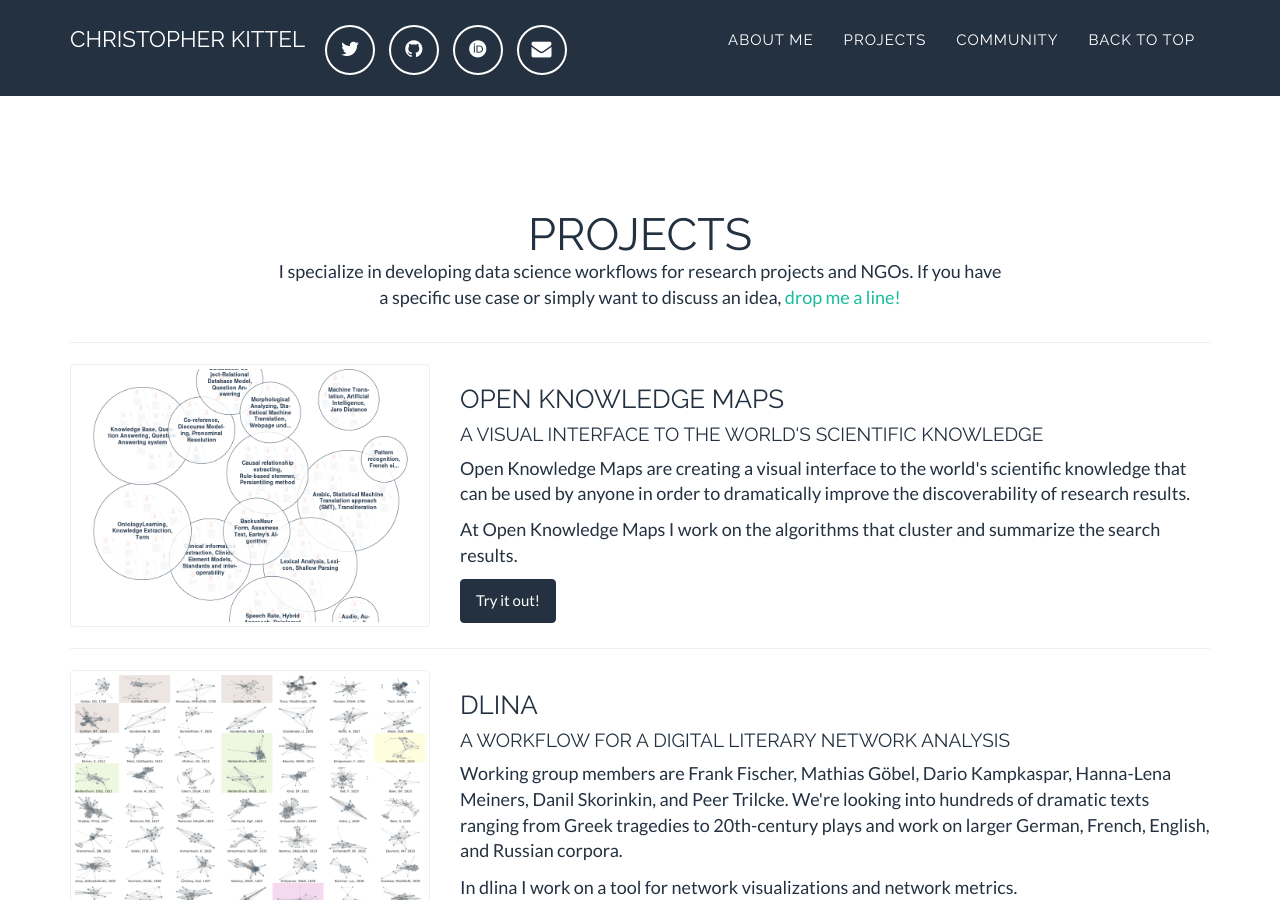
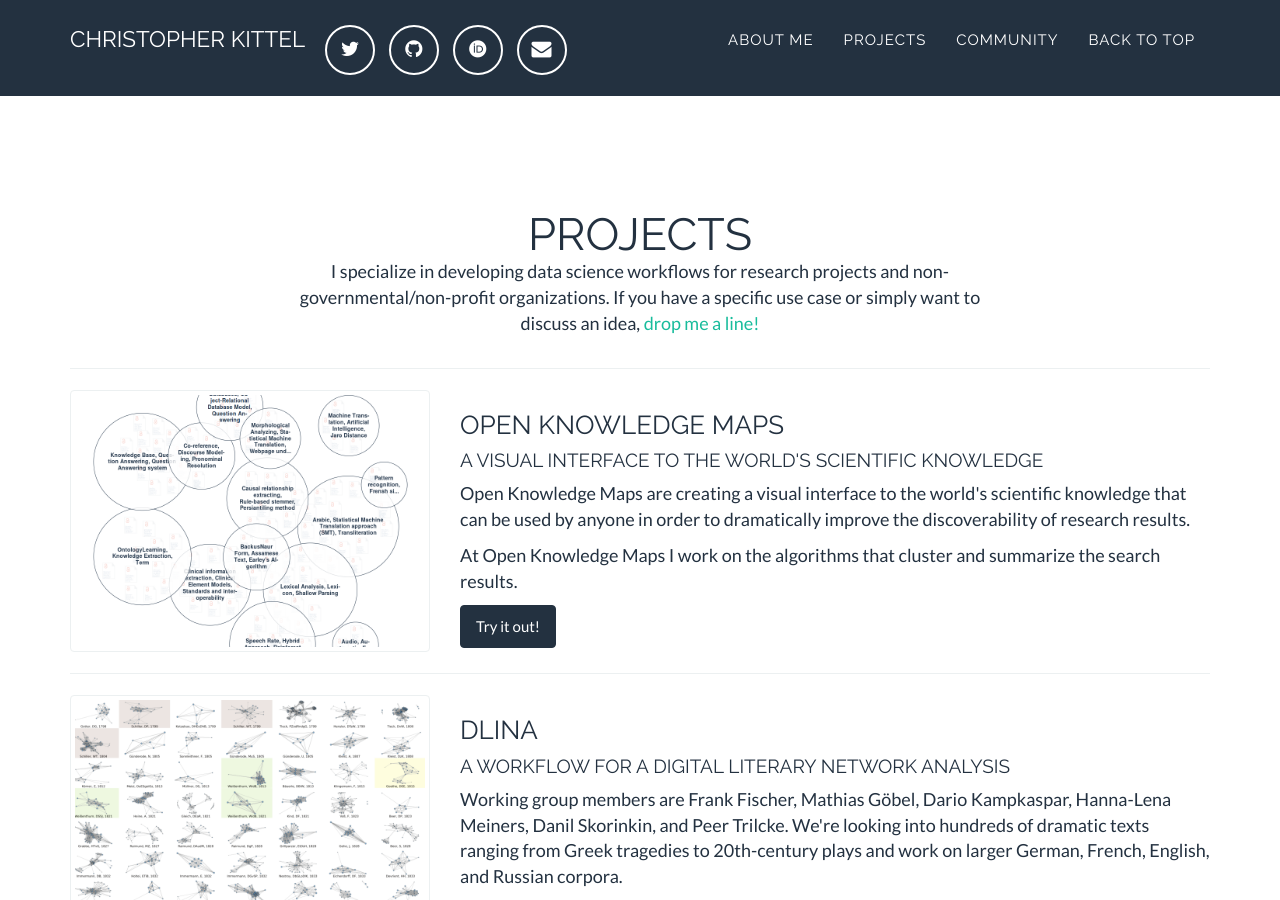
Before and after one commit to chreman/chreman.github.io, a Jekyll site: the page built from index.html, in a window 1280 px wide and 900 px high, scrolled down 1237 px. Built offline with Jekyll 4.4.1, drawn with Linux system fonts in a browser that asks for light colours; some web fonts are replaced.

Commit message:
Update projects_grid.html

```diff
--- a/_includes/projects_grid.html
+++ b/_includes/projects_grid.html
@@ -7,7 +7,7 @@
                 <div class="col-lg-12 text-center">
                     <h2>Projects</h2>
                       <div class="col-lg-8 col-lg-offset-2">
-                        <p>I specialize in developing data science workflows for research projects and NGOs. If you have a specific use case or simply want to discuss an idea, <a href = "mailto:contactATchristopherkittelDOTeu" onclick = "this.href=this.href.replace(/AT/,'&#64;').replace(/DOT/,'&#46;')">drop me a line!</a></p>
+                        <p>I specialize in developing data science workflows for research projects and non-governmental/non-profit organizations. If you have a specific use case or simply want to discuss an idea, <a href = "mailto:contactATchristopherkittelDOTeu" onclick = "this.href=this.href.replace(/AT/,'&#64;').replace(/DOT/,'&#46;')">drop me a line!</a></p>
                       </div>
                 </div>
             </div>
```
